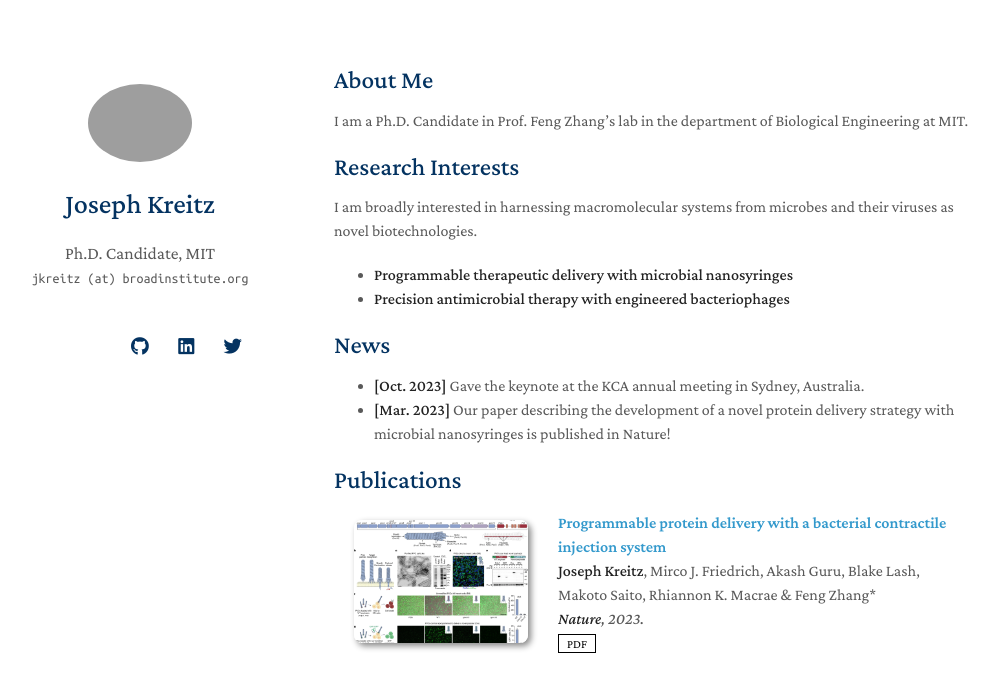
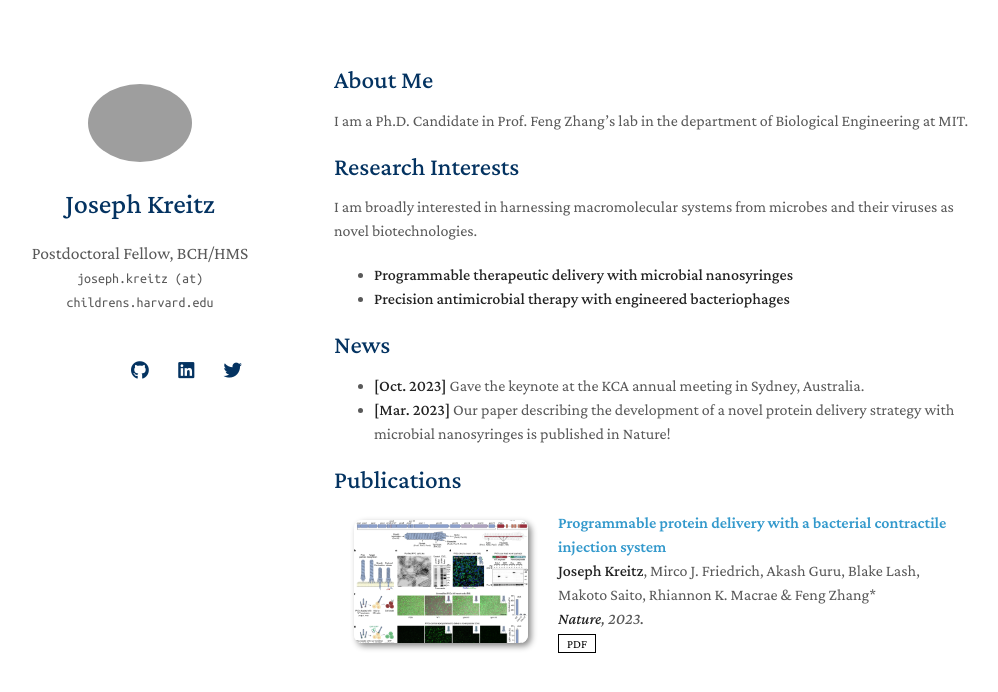
Before and after one commit to jkreitz/jkreitz.github.io, a Jekyll site: the page built from index.md, in a window 1280 px wide. Shown: the top 692 px of the page, without its empty margins (136-1134 px from the left). Built offline with Jekyll 4.4.1, drawn with Linux system fonts in a browser that asks for light colours; nearby versions of some CDN libraries; a style sheet for code colours, icons or effects is not loaded; our own code applies the rules of GitHub Pages for plain Markdown files.

Commit message:
Update _config.yml

```diff
--- a/_config.yml
+++ b/_config.yml
@@ -1,7 +1,7 @@
 # Basic Information
 title: Joseph Kreitz
-position: Ph.D. Candidate, MIT
-email: jkreitz (at) broadinstitute.org
+position: Postdoctoral Fellow, BCH/HMS
+email: joseph.kreitz (at) childrens.harvard.edu
 
 # Search Engine Optimization (SEO)
 # The following information is used to improve the website traffic from search engines, e.g., Google.
```
